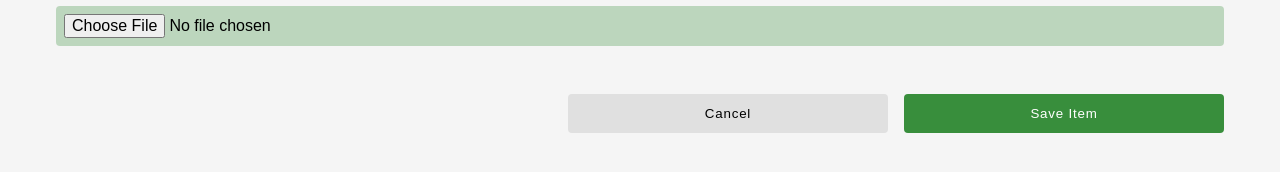
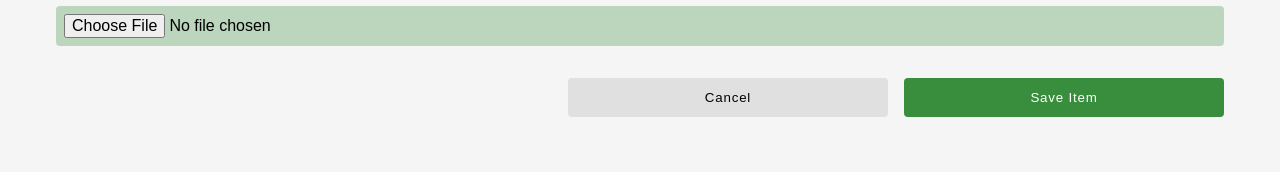
Before and after one commit to Andriamahay11master/BuyRight, a React (Vite) app: page /add-item in a window 1280 px wide. Shown: the part 456-628 px from the top of the page. Built offline with nearby package versions, Linux system fonts and the light colour scheme; no server answers; sample sign-in values are in the browser's storage.

Commit message:
change size preview image desktop

```diff
--- a/src/styles/pages/_items.scss
+++ b/src/styles/pages/_items.scss
@@ -98,22 +98,23 @@
       margin-bottom: 1rem;
     }
     .form-group-button {
-      margin-top: 3rem;
       display: grid;
       justify-content: flex-end;
       grid-template-columns: repeat(2, 20rem);
       grid-gap: 1rem;
+      position: sticky;
+      bottom: 0;
+      padding: 1rem 0;
       @include mobile {
+        background: $white-f5;
         grid-template-columns: repeat(2, 1fr);
-        /*position: fixed;
-        bottom: 5.5rem;
+        bottom: 4.7rem;
         left: 0;
-        width: 100%;
-        padding: 0 1rem;*/
       }
     }
     .preview-img {
-      width: 50rem;
+      width: 20rem;
+      height: 20rem;
       margin-top: 1rem;
       @include mobile {
         width: 100%;
```
